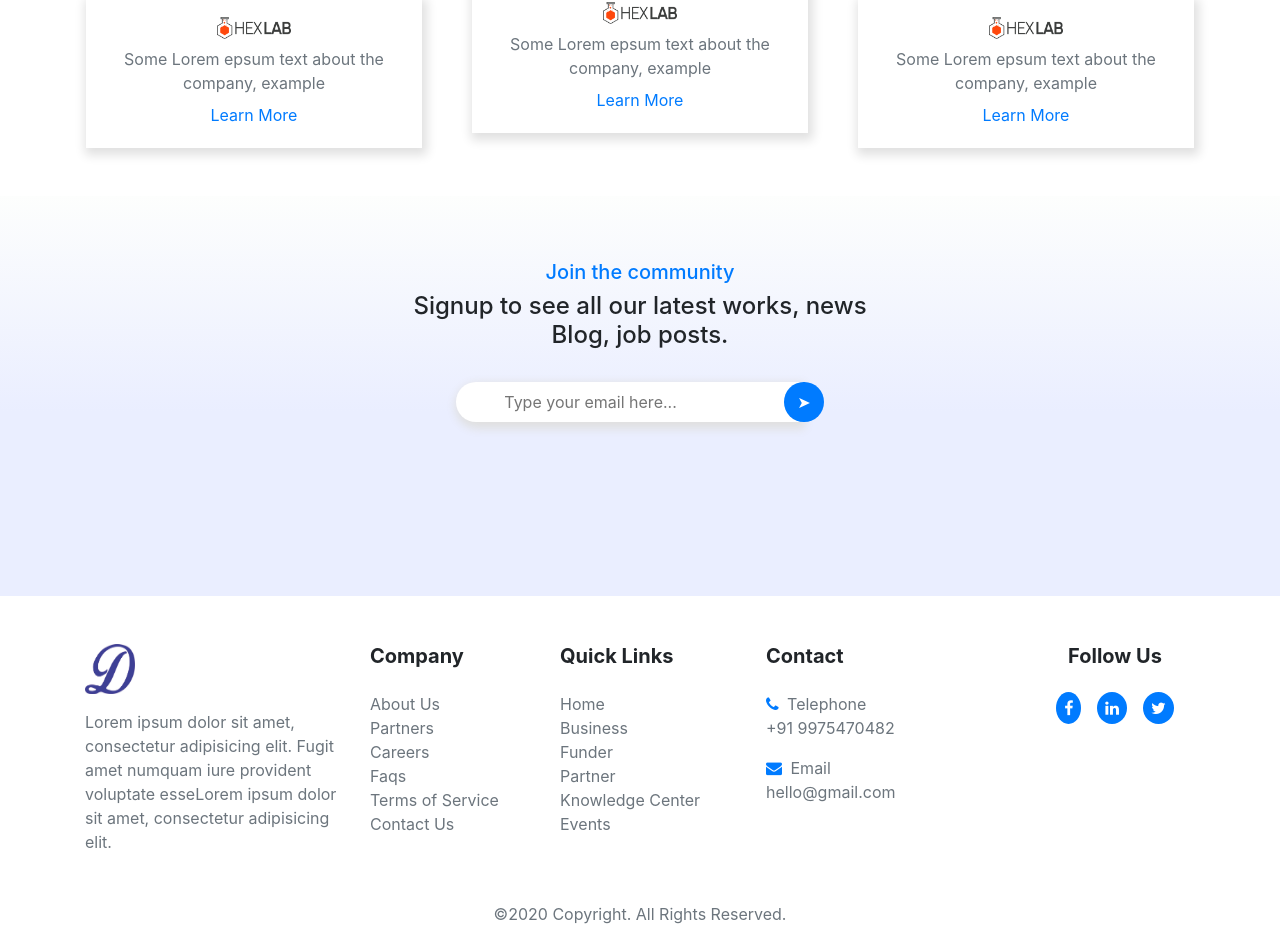
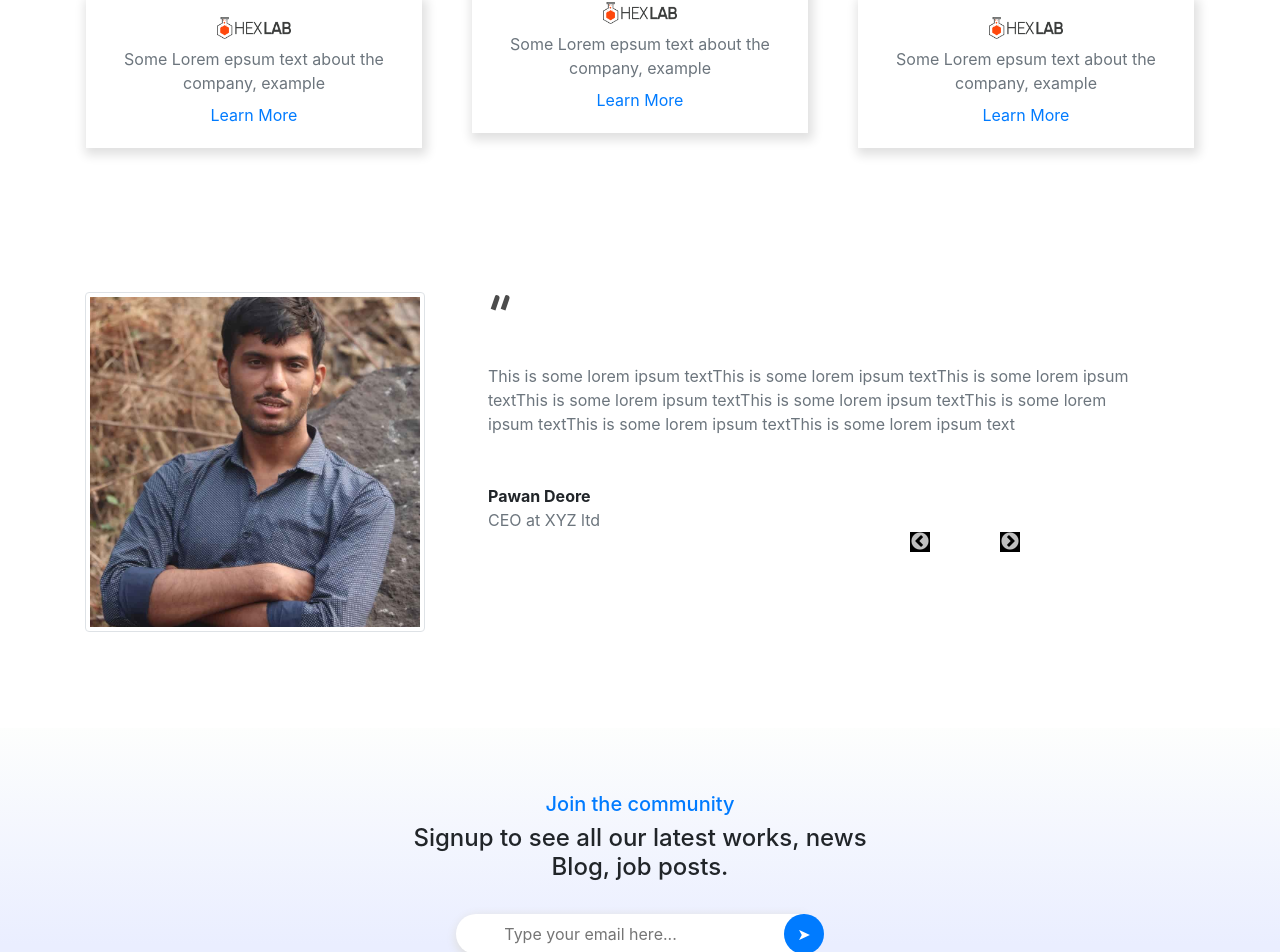
Before and after one commit to pavandeore/design-agency-assign, a React (Create React App) app: page / in a window 1280 px wide. Shown: the part 2516-3468 px from the top of the page. Built offline with nearby package versions, Linux system fonts and the light colour scheme.

Commit message:
basic slider added

```diff
--- a/package.json
+++ b/package.json
@@ -13,9 +13,10 @@
     "jquery": "^3.6.0",
     "popper.js": "^1.16.1",
     "react": "^17.0.2",
-    "react-alerts-plus": "^1.0.0",
     "react-dom": "^17.0.2",
     "react-scripts": "4.0.3",
+    "react-slick": "^0.28.1",
+    "slick-carousel": "^1.8.1",
     "web-vitals": "^1.0.1"
   },
   "scripts": {
--- a/src/components/cardsPage2.js
+++ b/src/components/cardsPage2.js
@@ -10,7 +10,7 @@ function CardsPage2() {
     const [visible, setVisible] = useState(false);
 
     const scrollAction = () =>{
-        if(window.scrollY >= 250 && window.scrollY<=2500){
+        if(window.scrollY >= 250 && window.scrollY<=1500){
             setVisible(true);
         }else{
             setVisible(false);
--- a/src/components/microComponents/testimonial.css
+++ b/src/components/microComponents/testimonial.css
@@ -0,0 +1,11 @@
+.green{
+    display: inline-block;
+    width: 5px;
+    height: 15px;
+    background: black;
+    transform: rotate(19deg);
+    border-top-left-radius: 100px;
+    border-top-right-radius:150px;
+    margin-left: 5px;
+    opacity: 0.7;
+}
--- a/src/components/microComponents/testimonial.js
+++ b/src/components/microComponents/testimonial.js
@@ -1,15 +1,92 @@
 import React from 'react'
-// import pawan from '../../assets/pawan-small.jpg';
+import pawan from '../../assets/pawan-small.jpg';
+
+import "slick-carousel/slick/slick.css";
+import "slick-carousel/slick/slick-theme.css";
+import Slider from 'react-slick';
+
+
 import './testimonial.css'
 
-function testimonial() {
+function SampleNextArrow(props) {
+    const { className, style, onClick } = props;
     return (
-        <div>
+        <div
+        className={className}
+        style={{ ...style, display: "block", background: "black", marginTop:80, marginRight:200 }}
+        onClick={onClick}
+        />
+    );
+}
+
+function SamplePrevArrow(props) {
+    const { className, style, onClick } = props;
+    return (
+        <div
+        className={className}
+        style={{ ...style, display: "block", background: "black", marginTop:80, marginLeft:850, zIndex:10  }}
+        onClick={onClick}
+        />
+    );
+}
 
 
+class testimonial extends React.Component {
+    render(){
 
-        </div>
+    const settings = {
+        dots: false,
+        infinite: true,
+        speed: 500,
+        slidesToShow: 1,
+        slidesToScroll: 1,
+        adaptiveHeight: true,
+        nextArrow: <SampleNextArrow />,
+        prevArrow: <SamplePrevArrow />
+    };
+
+    return (
+    <div className="container">
+
+
+        <Slider {...settings}>
+            <div className="d-flex row">
+                <div className="my-5 py-5 col-12 col-md-5 col-lg-4 ">
+                    <img src={pawan} className="w-100 img-thumbnail" />
+                </div>
+                <div className="d-flex flex-column p-5 mt-5 col-12 col-md-7 col-lg-8">
+                    <div><div className="green"></div><div className="green"></div></div>
+                    <div className="custom-color-gray my-5">This is some lorem ipsum textThis is some lorem ipsum textThis is some lorem ipsum textThis is some lorem ipsum textThis is some lorem ipsum textThis is some lorem ipsum textThis is some lorem ipsum textThis is some lorem ipsum text</div>
+                    <div>
+                        <p>
+                        <b>Pawan Deore</b>
+                        <p className="custom-color-gray">CEO at XYZ ltd</p>
+                        </p>
+                    </div>
+                </div>
+            </div>
+            <div className="d-flex row">
+                <div className="my-5 py-5 col-12 col-md-5 col-lg-4 ">
+                    <img src={pawan} className="w-100 img-thumbnail" />
+                </div>
+                <div className="d-flex flex-column p-5 mt-5 col-12 col-md-7 col-lg-8">
+                    <div><div className="green"></div><div className="green"></div></div>
+                    <div className="custom-color-gray my-5">This is some lorem ipsum textThis is some lorem ipsum textThis is some lorem ipsum textThis is some lorem ipsum textThis is some lorem ipsum textThis is some lorem ipsum textThis is some lorem ipsum textThis is some lorem ipsum text</div>
+                    <div>
+                        <p>
+                        <b>Pawan Deore</b>
+                        <p className="custom-color-gray">CEO at XYZ ltd</p>
+                        </p>
+                    </div>
+                </div>
+            </div>
+
+        </Slider>
+
+
+    </div>
     )
+    }
 }
 
 export default testimonial
--- a/src/index.js
+++ b/src/index.js
@@ -4,6 +4,7 @@ import App from './App';
 import $ from 'jquery';
 import Popper from 'popper.js';
 import 'bootstrap/dist/css/bootstrap.min.css';
+import 'bootstrap/dist/js/bootstrap.min.js';
 import 'bootstrap/dist/js/bootstrap.bundle.min';
 
 ReactDOM.render(
```
Also changed, not shown: 1 other file (tests, documents, lock files or other folders).
